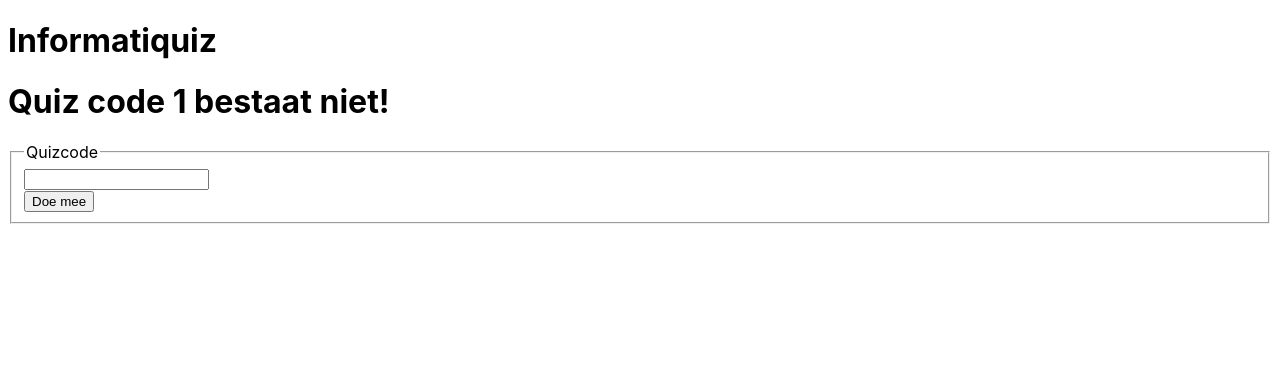
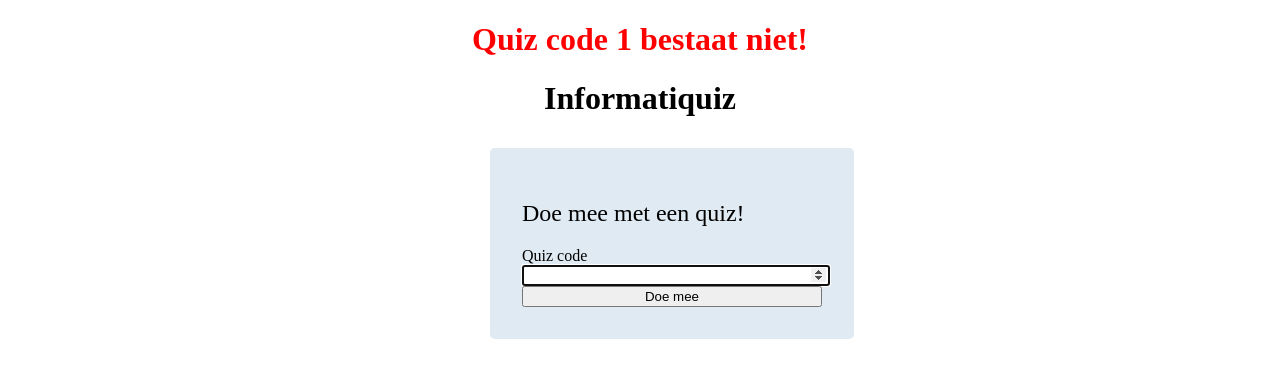
Before and after one commit to arthurrump/informatiquiz, a PHP site: page /?err=1 in a window 1280 px wide. Shown: the top 378 px of the page. Run offline with PHP 8.4, Linux system fonts and the light colour scheme.

Commit message:
Added some CSS to the main page

```diff
--- /dev/null
+++ b/www/css/index.css
@@ -0,0 +1,36 @@
+h1 {
+    text-align: center;
+}
+
+form {
+    border-radius: 5px;
+    position: absolute;
+    width: 300px;
+    left: 50%;
+    margin: 10px 0 100px -150px;
+    background: #dfeaf3;
+    padding: 32px;
+}
+
+input {
+    width: 100%;
+}
+
+h2 {
+    font-weight: lighter;
+}
+
+#error {
+    color: red;
+}
+
+
+/*@media (prefers-color-scheme: dark) {*/
+/*    body{*/
+/*        background: #1c1c1c;*/
+/*    }*/
+
+/*    h1, label {*/
+/*        color: #eeeeee;*/
+/*    }*/
+/*}*/
--- a/www/index.php
+++ b/www/index.php
@@ -2,25 +2,24 @@
 <html lang="nl">
 <head>
     <title>Informatiquiz</title>
-    <link rel="stylesheet" type="text/css" href="/style.css"/>
+    <link rel="stylesheet" type="text/css" href="/css/index.css"/>
 </head>
 <body>
-    <h1>Informatiquiz</h1>
 
     <?php
         // Check if user entered wrong Quiz code
         if ($err = htmlentities($_GET["err"])) {
-            echo "<h1>Quiz code $err bestaat niet!</h1>";
+            echo "<h1 id='error'>Quiz code $err bestaat niet!</h1>";
         }
     ?>
-
+    <h1>Informatiquiz</h1>
     <form submit="GET" action="quiz.php">
-        <fieldset>
-            <legend>Quizcode</legend>
-            <input type="number" name="quiz"/>
-            <br>
-            <input type="submit" value="Doe mee"/>
-        </fieldset>
+        <h2>Doe mee met een quiz!</h2>
+        <label for="quiz_code">Quiz code</label>
+        <br>
+        <input id="quiz_code" type="number" name="quiz"  min="10000" max="99999" required autofocus/>
+        <br>
+        <input type="submit" value="Doe mee"/>
     </form>
 </body>
 </html>
```
